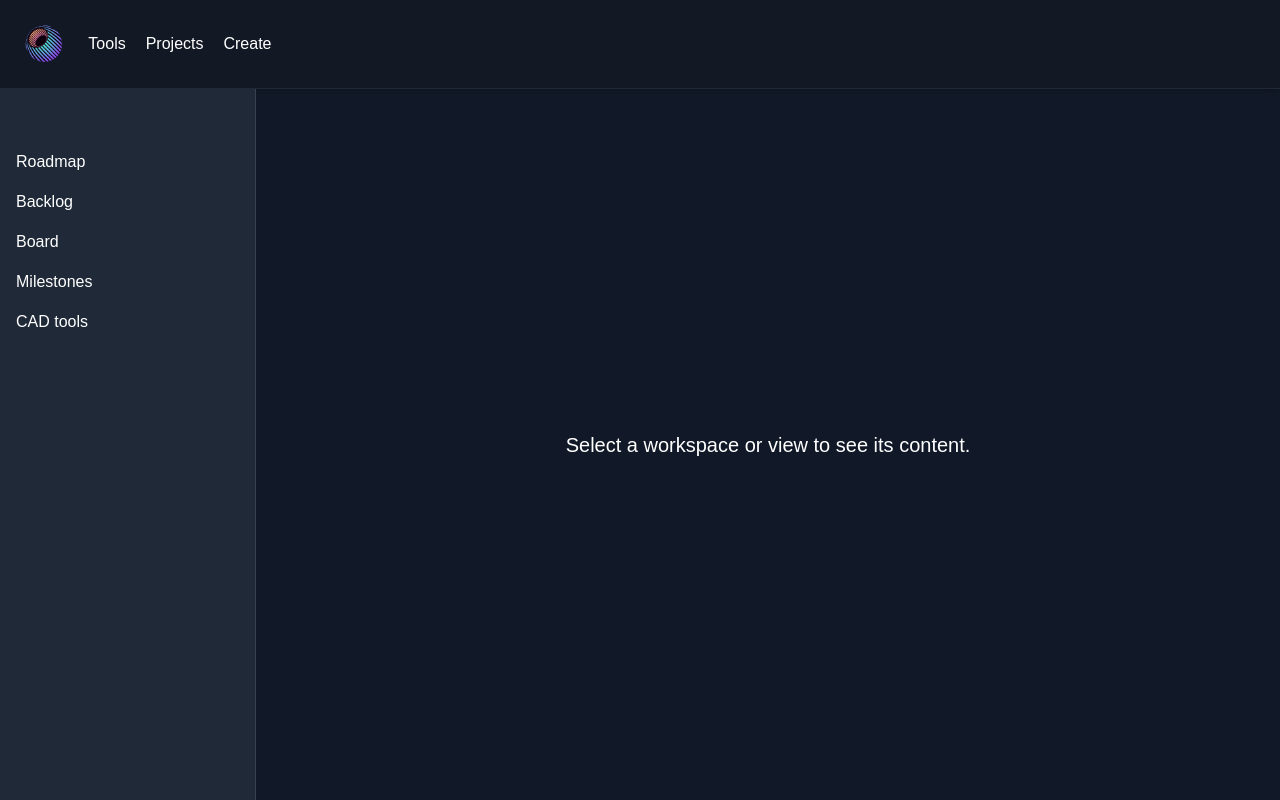
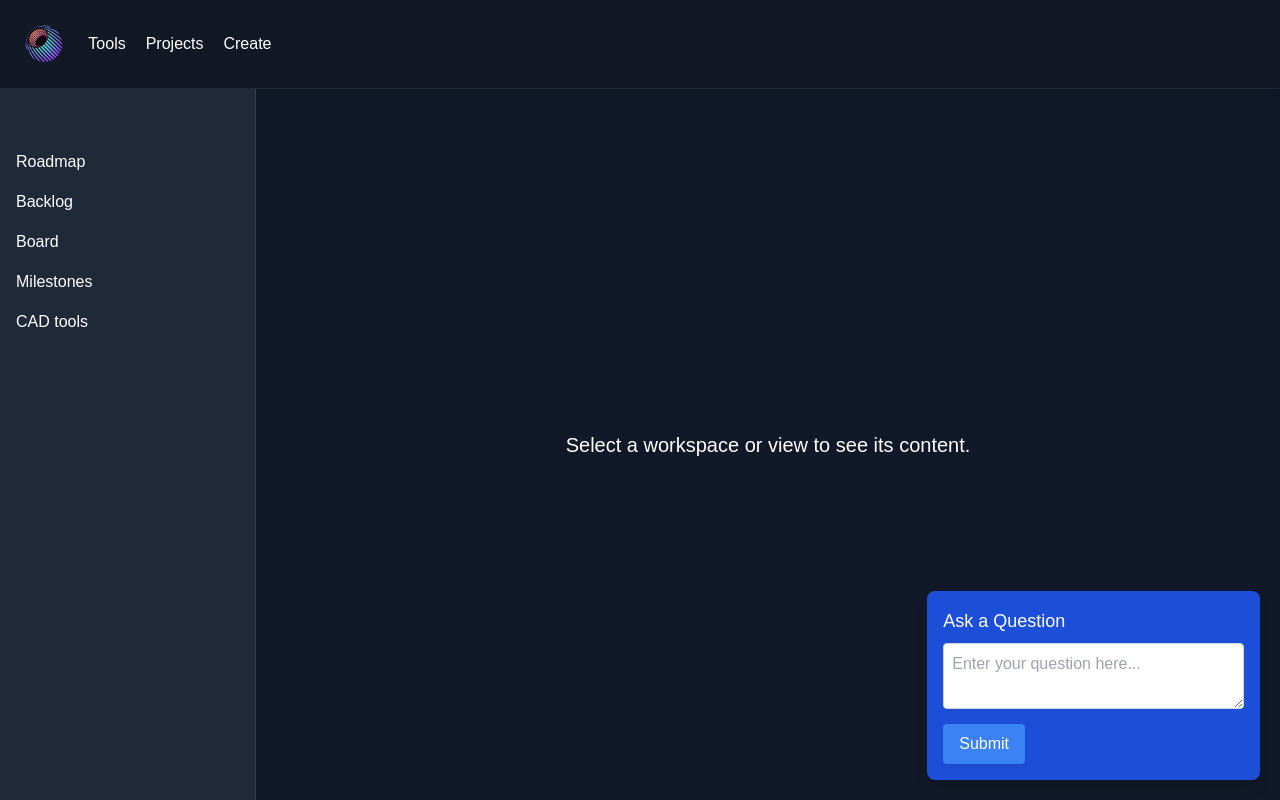
Before and after one commit to udemex10/projnextai, a Next.js app: page /workspace/1 in a window 1280 px wide. Built offline with nearby package versions, Linux system fonts and the light colour scheme.

Commit message:
changes to prompt window using tailwind, moved from dashboard to workspace

```diff
--- a/components/HelpPrompt.js
+++ b/components/HelpPrompt.js
@@ -1,73 +1,39 @@
-import React, { useState, useEffect } from 'react';
+// help prompt
 
-const HelpPrompt = () => {
+import React, { useState } from 'react';
+
+function HelpPrompt() {
   const [question, setQuestion] = useState('');
-  const [showPrompt, setShowPrompt] = useState(false);
+  const [isPromptVisible, setIsPromptVisible] = useState(true); // You can set this to false initially if you want the prompt to be hidden by default
 
-  useEffect(() => {
-    // Display the prompt after 2 seconds
-    const timer = setTimeout(() => setShowPrompt(true), 2000);
-    return () => clearTimeout(timer); // Cleanup the timer on component unmount
-  }, []);
-
-  const submitQuestion = () => {
+  const handleQuestionSubmit = () => {
     if (question.trim()) {
       alert(`Your question: ${question}`);
-      setQuestion(''); // Reset the question input after submission
+      setQuestion('');
     } else {
       alert('Please enter a valid question.');
     }
   };
 
-  // Define the styles as an object
-  const styles = {
-    helpPrompt: {
-      position: 'fixed',
-      bottom: '20px',
-      right: '20px',
-      backgroundColor: '#2C3E50', // dark blue
-      color: '#ECF0F1', // light grey
-      padding: '20px',
-      borderRadius: '8px',
-      width: '240px',
-      boxShadow: '0px 0px 10px rgba(0, 0, 0 ,0.1)',
-      fontSize: '16px',
-      zIndex: 1000, // Ensure it's above other content
-    },
-    questionInput: {
-      width: '100%',
-      padding: '15px',
-      border: 'none',
-      borderRadius: '4px',
-      marginBottom: '15px',
-      boxSizing: 'border-box',
-      fontSize: '16px',
-    },
-    submitButton: {
-      backgroundColor: '#3498DB', // blueish
-      color: '#FFF',
-      border: 'none',
-      padding: '12px 20px',
-      borderRadius: '4px',
-      cursor: 'pointer',
-      transition: 'background-color 0.3s',
-      fontSize: '16px',
-    },
-  };
-
-  return showPrompt ? (
-    <div style={styles.helpPrompt}>
+  return (
+    isPromptVisible && (
+      <div className="fixed bottom-5 right-5 bg-blue-700 text-white p-4 rounded-lg shadow-lg z-50">
+        <div className="text-lg mb-2">Ask a Question</div>
         <textarea
-        style={styles.questionInput}
-        placeholder="Enter your question..."
+          className="w-full p-2 border border-gray-300 rounded mb-2"
+          placeholder="Enter your question here..."
           value={question}
           onChange={(e) => setQuestion(e.target.value)}
         />
-      <button style={styles.submitButton} onClick={submitQuestion}>
+        <button
+          className="bg-blue-500 hover:bg-blue-600 text-white px-4 py-2 rounded shadow"
+          onClick={handleQuestionSubmit}
+        >
           Submit
         </button>
       </div>
-  ) : null;
-};
+    )
+  );
+}
 
 export default HelpPrompt;
--- a/pages/dashboard.js
+++ b/pages/dashboard.js
@@ -2,7 +2,6 @@ import React from 'react';
 import WorkspaceCard from '../components/WorkspaceCard';
 import AddWorkspaceCard from '../components/AddWorkspaceCard';
 import Toolbar from '../components/Toolbar';
-import HelpPrompt from '../components/HelpPrompt';
 
 const mockWorkspaces = [
   { _id: '1', name: 'Workspace 1', description: 'This is workspace 1' },
--- a/pages/workspace/[workspaceId].js
+++ b/pages/workspace/[workspaceId].js
@@ -6,6 +6,8 @@ import Taskboard from '../../components/TaskBoard';
 import Sprintboard from '../../components/Milestones';
 import Toolbar from '../../components/Toolbar';
 import WebCAD from '../../components/WebCAD';
+import HelpPrompt from '../../components/HelpPrompt'; /*update header here from dashboard*/
+
 
 function WorkspaceId({ allWorkspaces }) {
   const [selectedWorkspace, setSelectedWorkspace] = useState(null);
@@ -32,6 +34,7 @@ function WorkspaceId({ allWorkspaces }) {
     }
   };
 
+
   return (
     <div className="flex flex-col h-screen text-white bg-gray-900">
       <Toolbar
@@ -53,6 +56,7 @@ function WorkspaceId({ allWorkspaces }) {
           ) : renderActiveView()}
         </main>
       </div>
+      <HelpPrompt /> {/*here is the insertion of help prompt*/}
     </div>
   );
 }
```
Lines whose indentation alone changed are shown as unchanged.
